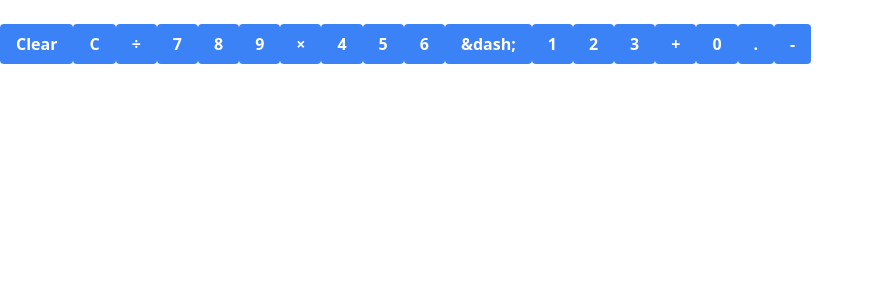
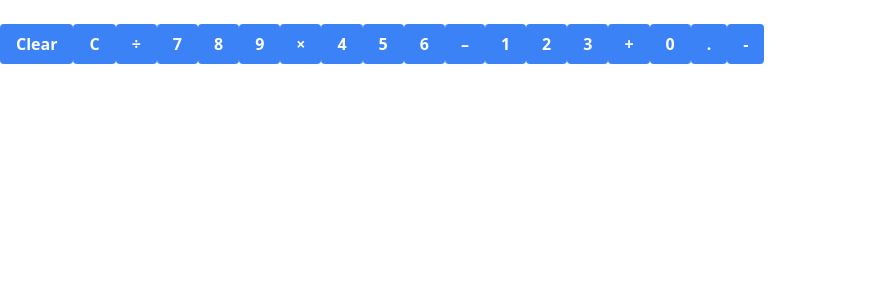
Before and after one commit to ctd4wa/Calculator, a React (Create React App) app: page / in a window 1280 px wide. Shown: the top 300 px of the page, without its empty margins (0-874 px from the left). Built offline with nearby package versions, Linux system fonts and the light colour scheme.

Commit message:
feat: distracting myself from election results

```diff
--- a/src/App.js
+++ b/src/App.js
@@ -68,7 +68,7 @@ function App() {
           className="bg-blue-500 hover:bg-blue-700 text-white font-bold py-2 px-4 rounded"
           name="-"
         >
-          &dash;
+          &ndash;
         </button>
         <button
           className="bg-blue-500 hover:bg-blue-700 text-white font-bold py-2 px-4 rounded"
--- /dev/null
+++ b/src/components/Button.js
@@ -0,0 +1,9 @@
+const Button = ({ className, value, onClick }) => {
+    return(
+        <button className={className} onClick={onClick}>
+            {value}
+        </button>
+    )
+}
+
+export default Button;
--- /dev/null
+++ b/src/components/ButtonBox.js
@@ -0,0 +1,5 @@
+const ButtonBox = ({ children }) => {
+    return <div className="buttonBox">{children}</div>;
+};
+
+export default ButtonBox;
--- /dev/null
+++ b/src/components/Screen.js
@@ -0,0 +1,8 @@
+const Screen = ({ value }) => {
+    // need to limit digits inputed
+    return <div className="screen">
+        {value}
+    </div>
+}
+
+export default Screen;
--- /dev/null
+++ b/src/components/Wrapper.js
@@ -0,0 +1,5 @@
+const Wrapper = ({ children }) => {
+    return <div className="wrapper">{children}</div>;
+};
+
+export default Wrapper;
```
